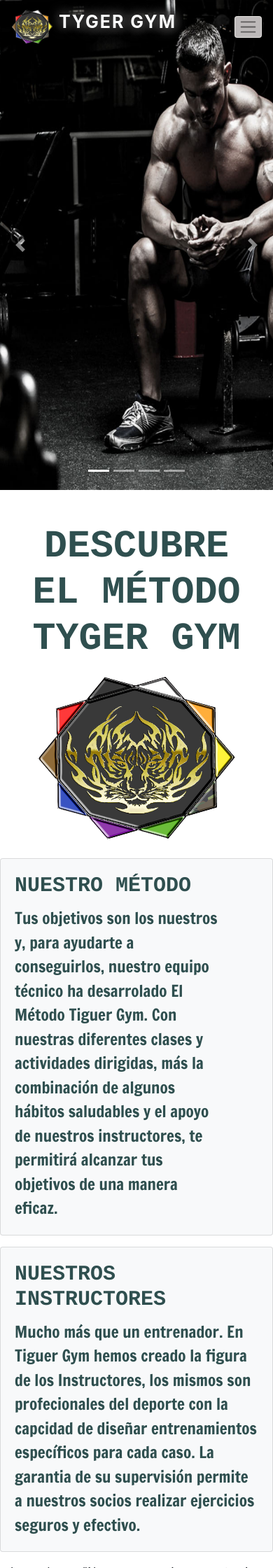
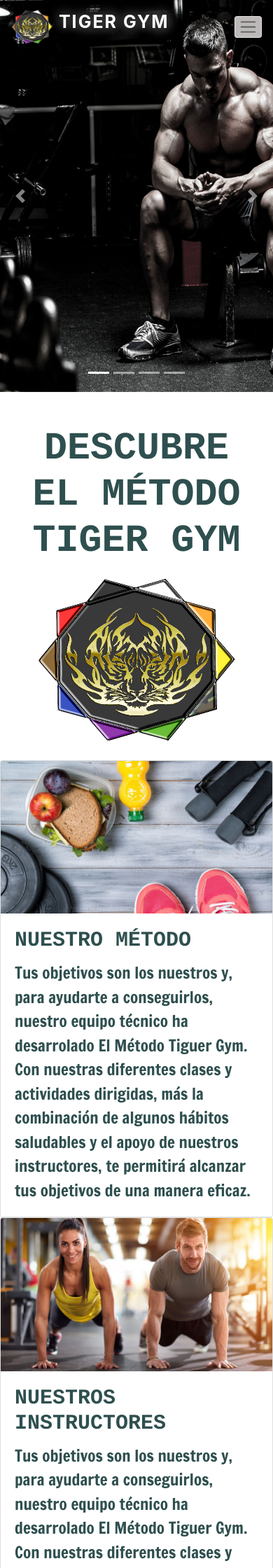
Before and after one commit to catarinacci/proyecto_p_p, a PHP site: page / in a window 390 px wide. Shown: the top 2240 px of the page at 70% size. Run offline with PHP 8.4, Linux system fonts and the light colour scheme.

Commit message:
Colocación de imágenes en los contenedores -card-

```diff
--- a/assets/css/index/style.css
+++ b/assets/css/index/style.css
@@ -1,6 +1,6 @@
 .carousel-item {
     height: 100vh;
-    min-height: 300px;
+    min-height: 560px;
     max-height: 800px;
     background: no-repeat center center scroll;
     -webkit-background-size: cover;
@@ -139,60 +141,60 @@
 #carouselExampleIndicators > div > div:nth-child(4) > img{
   width: 680px;
   height: 560px;
-  margin-left: -58%;
+  margin-left: -42%;
 }
 
  }
 
- @media (min-width: 383px)and (max-width: 424.98px) {
+  @media (min-width: 376px)and (max-width: 424.98px) {
     .carousel-inner{
-      height: 700px;
+      height: 560px;
   }
   #carouselExampleIndicators > div > div:nth-child(1) > img{
-    width: 830px;
-    height: 700px;
-    margin-left: -95%;
+    width: 750px;
+    height: 560px;
+    margin-left: -77%;
   }
   #carouselExampleIndicators > div > div:nth-child(2) > img{
-    width: 904px;
-    height: 700px;
-    margin-left: -60%;
+    width: 760px;
+    height: 560px;
+    margin-left: -47%;
   }
   #carouselExampleIndicators > div > div:nth-child(3) > img{
-    width: 876px;
-    height: 700px;
-    margin-left: -19%;
+    width: 736px;
+    height: 560px;
+    margin-left: -13%;
   }
   #carouselExampleIndicators > div > div:nth-child(4) > img{
-    width: 751px;
-    height: 700px;
-    margin-left: -41%;
+    width: 680px;
+    height: 560px;
+    margin-left: -32%;
   }
  }
-  /* Extra small devices (portrait phones, less than 576px)*/
+
 @media (min-width: 425px)and (max-width: 575.98px) {
     .carousel-inner{
-      height: 720px;
+      height: 560px;
     }
     #carouselExampleIndicators > div > div:nth-child(1) > img{
       width: 876px;
-      height: 720px;
-      margin-left: -48%;
+      height: 560px;
+      margin-left: -106%;
     }
     #carouselExampleIndicators > div > div:nth-child(2) > img{
       width: 948px;
-      height: 720px;
-      margin-left: -42%;
+      height: 560px;
+      margin-left: -70%;
     }
     #carouselExampleIndicators > div > div:nth-child(3) > img{
       width: 927px;
-      height: 720px;
+      height: 560px;
       margin-left: -13%;
     }
     #carouselExampleIndicators > div > div:nth-child(4) > img{
       width: 868px;
-      height: 720px;
-      margin-left: -28%;
+      height: 560px;
+      margin-left: -57%;
     }
 
   .container.mt-5 > blockquote > h1{
--- a/assets/js/js_index/index.js
+++ b/assets/js/js_index/index.js
@@ -19,8 +19,8 @@ $(document).ready(function(){
         }
     });
 
-    function mediaquery(){
-        if(window.matchMedia('(min-width: 575.98px)').matches){
+     function mediaquery(){
+        if(window.matchMedia('(min-width: 908px)').matches){
             $("#carouselExampleIndicators > div > div > img").addClass('w-100');
         }else{
             $("#carouselExampleIndicators > div > div > img").removeClass('w-100');
--- a/index.php
+++ b/index.php
@@ -9,7 +9,7 @@
     <link rel="stylesheet" href="assets/css/bootstrap/bootstrap.min.css">
     <link rel="stylesheet" href="assets/css/index/style.css">
 
-    <title>TYGER GYM</title>
+    <title>TIGER GYM</title>
     <style>
         .fondo{
             background-color: blue;
@@ -22,7 +22,7 @@
         <div class="container">
             <a class="navbar-brand" href="index.php">
             <img src="assets/img/img_index/logo.png" width="60" height="50" class="d-inline-block align-top" alt="">
-                TYGER GYM
+                TIGER GYM
             </a>
             <button class="navbar-toggler" type="button" data-toggle="collapse" data-target="#navbarSupportedContent" aria-controls="navbarSupportedContent" aria-expanded="false" aria-label="Toggle navigation">
             <span class="navbar-toggler-icon"></span>
@@ -62,7 +62,7 @@
             <div class="carousel-item active">
                 <img class="d-block " src="assets/img/img_index/imagen18e.jpg" alt="Primero slide">
                 <div class="carousel-caption d-none d-md-block w-50 ml-auto mr-auto">
-                    <h5>TYGER GYM</h5>
+                    <h5>TIGER GYM</h5>
                     <p>TU MEJOR OPCIÒN</p>
                 </div>
             </div>
@@ -99,25 +99,25 @@
         </a>
         </div>
         <div class="container mt-5">
-            <blockquote class="blockquote text-center"><h1>DESCUBRE EL MÉTODO TYGER GYM</h1></blockquote>
+            <blockquote class="blockquote text-center"><h1>DESCUBRE EL MÉTODO TIGER GYM</h1></blockquote>
             <div class="image row justify-content-center">
                     <img class="" src="assets/img/img_index/logo.png">
             </div>
-            <div class="row justify-content-around d-flex flex-row mt-4 ">
-                <div class="card bg-light mb-3 " style="max-width: 30rem;">
-                <div class="card-body mr-5">
+            <div class="row justify-content-around d-flex flex-row mt-4">
+                <div class="card " style="width: 30rem;">
+                    <img src="assets/img/img_index/imagen19e.jpg" class="card-img-top" alt="...">
+                    <div class="card-body">
                         <h5 class="card-title">NUESTRO MÉTODO</h5>
                         <p class="card-text">Tus objetivos son los nuestros y, para ayudarte a conseguirlos, nuestro equipo técnico ha desarrolado El Método Tiguer Gym. Con nuestras diferentes clases y actividades dirigidas, más la combinación
-                        de algunos hábitos saludables y el apoyo de nuestros instructores, te permitirá alcanzar tus objetivos de una manera eficaz.
-                    </p>
+                        de algunos hábitos saludables y el apoyo de nuestros instructores, te permitirá alcanzar tus objetivos de una manera eficaz.</p>
                     </div>
                 </div>
-
-                <div class="card bg-light mb-3 " style="max-width: 30rem;">
+                <div class="card " style="width: 30rem;">
+                    <img src="assets/img/img_index/imagen13.jpg" class="card-img-top" alt="...">
                     <div class="card-body">
                         <h5 class="card-title">NUESTROS INSTRUCTORES</h5>
-                    <p class="card-text">Mucho más que un entrenador. En Tiguer Gym hemos creado la figura de los Instructores, los mismos son profecionales del deporte con la capcidad de diseñar entrenamientos específicos para cada caso.
-                         La garantia de su supervisión permite a nuestros socios realizar ejercicios seguros y efectivo. </p>
+                        <p class="card-text">Tus objetivos son los nuestros y, para ayudarte a conseguirlos, nuestro equipo técnico ha desarrolado El Método Tiguer Gym. Con nuestras diferentes clases y actividades dirigidas, más la combinación
+                        de algunos hábitos saludables y el apoyo de nuestros instructores, te permitirá alcanzar tus objetivos de una manera eficaz.</p>
                     </div>
                 </div>
             </div>
```
Also changed, not shown: other parts of assets/css/index/style.css (+41 -23 lines), assets/img/img_index/imagen13.jpg (added), assets/img/img_index/imagen19.jpg (added), assets/img/img_index/imagen19e.jpg (added), assets/img/img_index/imagen20.jpg (added), assets/img/img_index/imagen21.jpg (added). Lines whose indentation alone changed are shown as unchanged.
